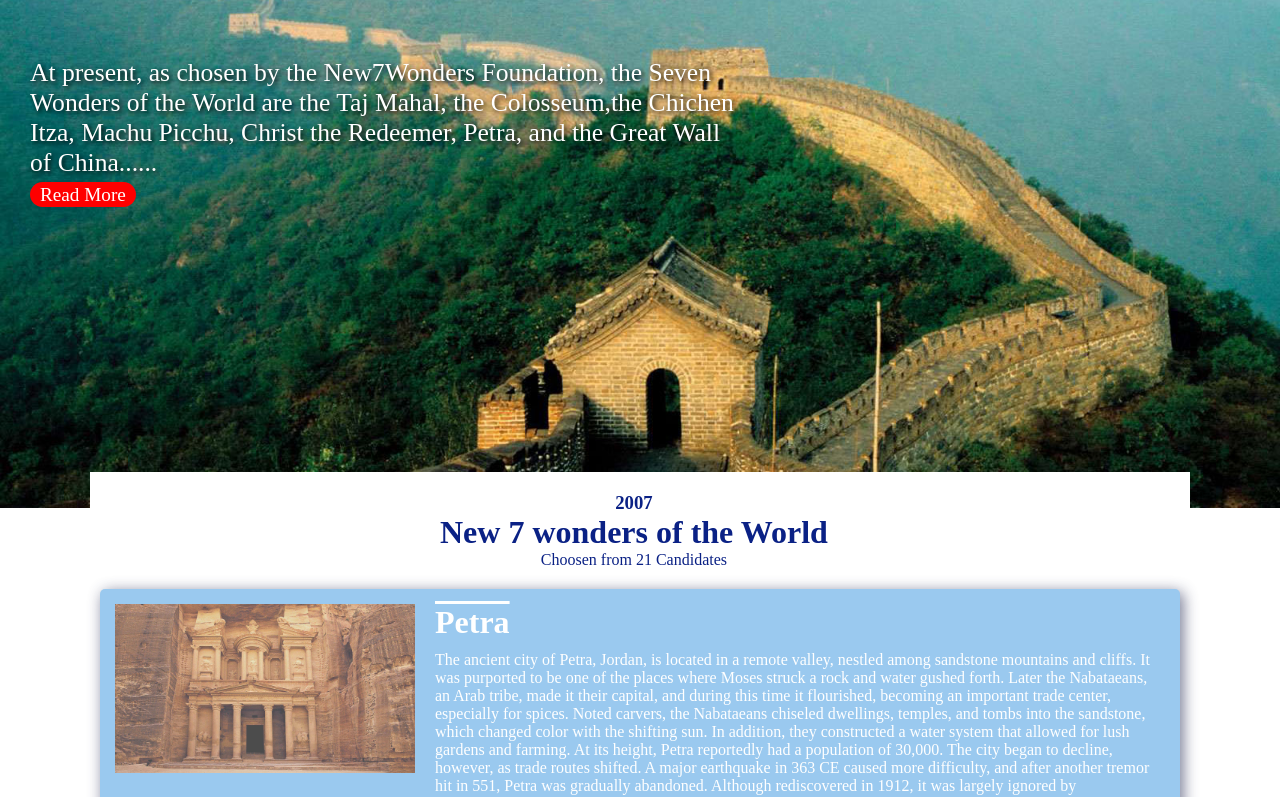
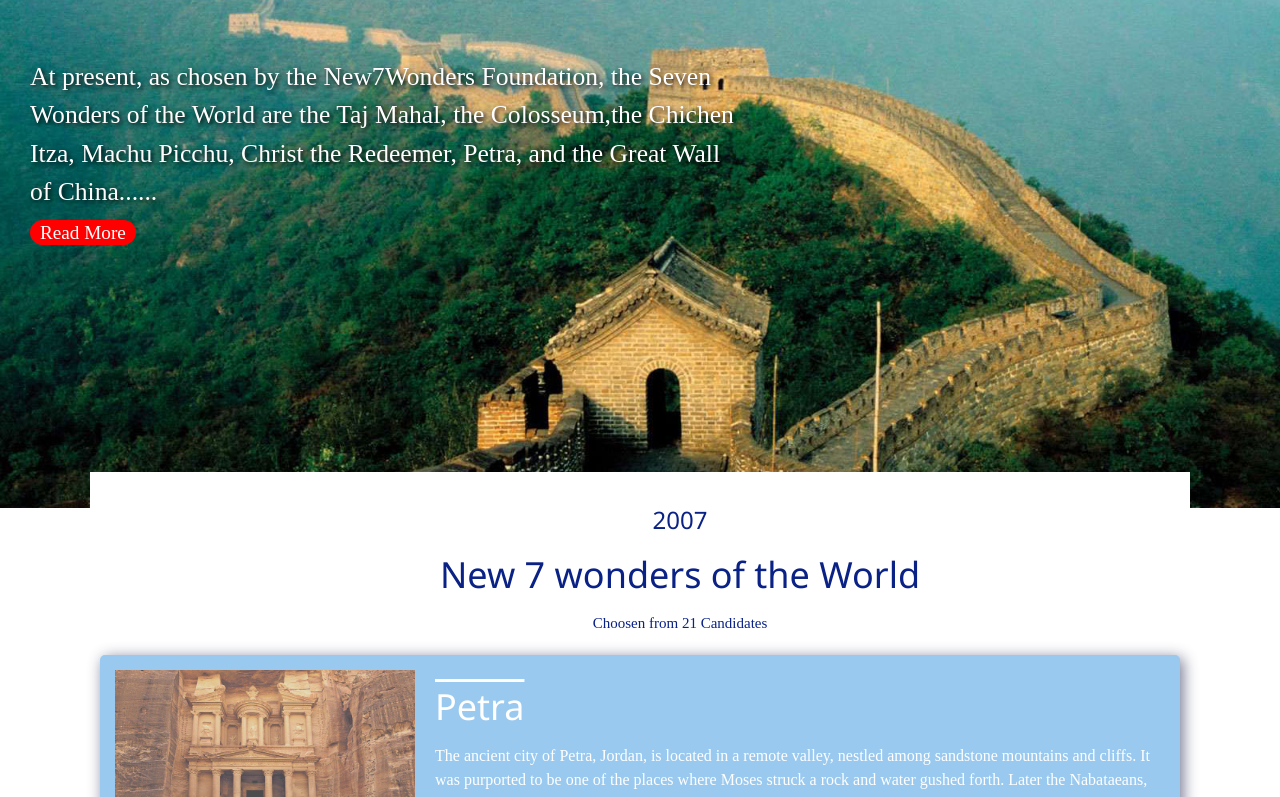
Before and after one commit to subhendu525/travel, a plain HTML site: page index.html in a window 1280 px wide. Shown: the part 212-1009 px from the top of the page. Drawn offline with nearby package versions, Linux system fonts and the light colour scheme.

Commit message:
Update index.html

```diff
--- a/index.html
+++ b/index.html
@@ -4,7 +4,8 @@
     <meta name="viewport" content="width=device-width, initial-scale=1.0">
     <title>Travel</title>
     <link rel="stylesheet" href="style.css">
-	<link rel="shortcut icon" href="icons/trvLogo.png">
+    <link rel="shortcut icon" href="icons/trvLogo.png">
+    <link rel="stylesheet" href="https://www.w3schools.com/lib/w3.css"/>
 </head>
 <body>
 <div class="logo">
```
